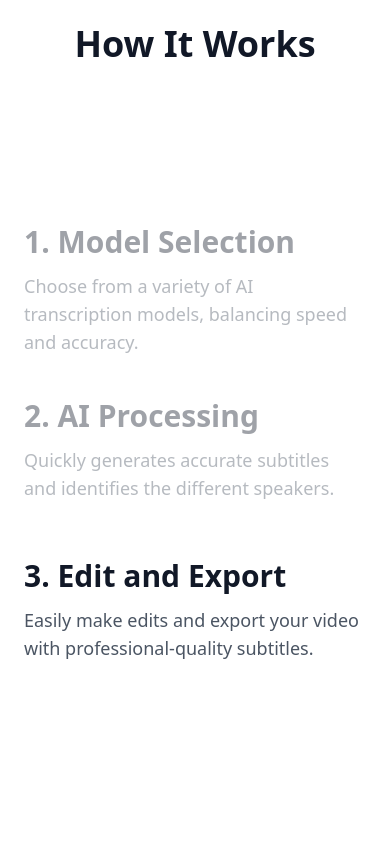
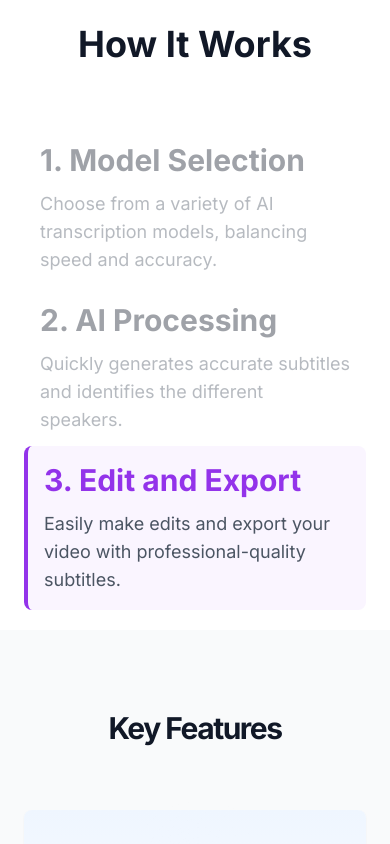
Before and after one commit to tmoroney/auto-subs, a Next.js app: page /auto-subs/ in a window 390 px wide. Shown: the part 900-1744 px from the top of the page. Built offline with nearby package versions, Linux system fonts and the light colour scheme.

Commit message:
refactor: replace Geist fonts with Inter and JetBrains Mono while enhancing UI components

```diff
--- a/app/layout.tsx
+++ b/app/layout.tsx
@@ -1,18 +1,19 @@
 import type { Metadata } from "next";
-import localFont from "next/font/local";
+import { Inter, JetBrains_Mono } from "next/font/google";
 import "./globals.css";
 import Head from "next/head";
 import { ThemeProvider } from "@/components/ThemeProvider";
 
-const geistSans = localFont({
-  src: "../fonts/GeistVF.woff",
-  variable: "--font-geist-sans",
-  weight: "100 900",
+const inter = Inter({
+  subsets: ["latin"],
+  variable: "--font-inter",
+  weight: ["100", "200", "300", "400", "500", "600", "700", "800", "900"],
 });
-const geistMono = localFont({
-  src: "../fonts/GeistMonoVF.woff",
-  variable: "--font-geist-mono",
-  weight: "100 900",
+
+const jetbrainsMono = JetBrains_Mono({
+  subsets: ["latin"],
+  variable: "--font-jetbrains-mono",
+  weight: ["100", "200", "300", "400", "500", "600", "700", "800"],
 });
 
 export const metadata: Metadata = {
@@ -28,7 +29,7 @@ export default function RootLayout({
   return (
     <html lang="en" suppressHydrationWarning className="overflow-x-hidden">
       <body
-        className={`${geistSans.variable} ${geistMono.variable} antialiased overflow-x-hidden`}
+        className={`${inter.variable} ${jetbrainsMono.variable} antialiased overflow-x-hidden`}
       >
         <Head>
           <link rel="icon" href="/favicon.ico" />
--- a/components/landingComponents/FeaturesSection.tsx
+++ b/components/landingComponents/FeaturesSection.tsx
@@ -69,7 +69,7 @@ export default function FeaturesSection() {
           Key Features
         </h2>
 
-        <div className="grid grid-cols-2 md:grid-cols-4 gap-8">
+        <div className="grid grid-cols-1 md:grid-cols-4 gap-8">
           {features.map((feature, index) => (
             <div
               key={index}
--- a/components/landingComponents/Header.tsx
+++ b/components/landingComponents/Header.tsx
@@ -37,7 +37,7 @@ export default function Header() {
         >
           <a className="flex items-center justify-center flex-shrink-0 min-w-0" href="#">
             <Image src="/auto-subs/assets/logo.png" alt="AutoSubs Logo" width={32} height={32} className="w-7 h-7 sm:w-9 sm:h-9" />
-            <span className="ml-1.5 sm:ml-2 text-sm sm:text-lg font-semibold text-gray-900 dark:text-gray-100 font-['Poppins'] hidden sm:block">AutoSubs</span>
+            <span className="ml-1.5 sm:ml-2 text-base sm:text-xl font-semibold text-gray-900 dark:text-gray-100 font-['Poppins'] hidden sm:block">AutoSubs</span>
           </a>
           <nav className="flex items-center gap-1 sm:gap-2 md:gap-4 flex-shrink-0">
             <ThemeToggle />
--- a/components/landingComponents/HowItWorksSection.tsx
+++ b/components/landingComponents/HowItWorksSection.tsx
@@ -54,7 +54,7 @@ export default function HowItWorksSection() {
       if (!sectionRef.current) return
 
       const rect = sectionRef.current.getBoundingClientRect()
-      const isInView = rect.top <= 100 && rect.bottom >= window.innerHeight - 100
+      const isInView = rect.top <= window.innerHeight / 2 && rect.bottom >= window.innerHeight / 2
 
       if (isInView && !hasScrolled.current) {
         e.preventDefault()
@@ -62,11 +62,11 @@ export default function HowItWorksSection() {
         if (e.deltaY > 0 && activeStep < steps.length - 1) {
           setActiveStep(prev => prev + 1)
           hasScrolled.current = true
-          setTimeout(() => { hasScrolled.current = false }, 1500) // I've made ts higher so you need to scroll a bit more to go to the next step
+          setTimeout(() => { hasScrolled.current = false }, 2500)
         } else if (e.deltaY < 0 && activeStep > 0) {
           setActiveStep(prev => prev - 1)
           hasScrolled.current = true
-          setTimeout(() => { hasScrolled.current = false }, 1500)
+          setTimeout(() => { hasScrolled.current = false }, 2500)
         } else if (e.deltaY > 0 && activeStep === steps.length - 1) {
           // normal scroll after last step
           return
@@ -92,7 +92,7 @@ export default function HowItWorksSection() {
             How It Works
           </motion.h2>
         </div>
-        <div className="grid md:grid-cols-2 gap-x-20 h-[calc(100vh-200px)]">
+        <div className="grid md:grid-cols-2 gap-x-20 h-[50vh]">
           <div className="flex flex-col justify-center">
             {steps.map((step, index) => (
               <StepItem
--- a/components/ui/StepItem.tsx
+++ b/components/ui/StepItem.tsx
@@ -27,9 +27,21 @@ export function StepItem({ step, index, isActive, setActiveStep }: StepItemProps
   }, [isInView, index, setActiveStep])
 
   return (
-    <div ref={ref} className="h-40 flex flex-col justify-center transition-opacity duration-300">
-      <div className={`transition-all duration-300 ${isActive ? 'opacity-100' : 'opacity-40'}`}>
-        <h3 className="text-3xl font-bold text-gray-900 dark:text-white mb-3">
+    <div
+      ref={ref}
+      onClick={() => setActiveStep(index)}
+      className="h-40 flex flex-col justify-center transition-all duration-300 cursor-pointer group"
+    >
+      <div className={`transition-all duration-300 p-4 rounded-lg ${
+        isActive
+          ? 'opacity-100 bg-purple-50 dark:bg-purple-900/20 border-l-4 border-purple-600 dark:border-purple-400'
+          : 'opacity-40 hover:opacity-70 group-hover:bg-gray-50 dark:group-hover:bg-gray-800/30'
+      }`}>
+        <h3 className={`text-3xl font-bold mb-3 transition-colors duration-300 ${
+          isActive
+            ? 'text-purple-600 dark:text-purple-400'
+            : 'text-gray-900 dark:text-white group-hover:text-purple-600 dark:group-hover:text-purple-400'
+        }`}>
           {step.number}. {step.title}
         </h3>
         <p className="text-lg text-gray-600 dark:text-gray-300">
--- a/tailwind.config.ts
+++ b/tailwind.config.ts
@@ -10,6 +10,10 @@ const config: Config = {
     ],
     theme: {
         extend: {
+            fontFamily: {
+                sans: ["var(--font-inter)", "system-ui", "sans-serif"],
+                mono: ["var(--font-jetbrains-mono)", "monospace"],
+            },
             animation: {
                 'blob': 'blob 7s infinite',
             },
```
